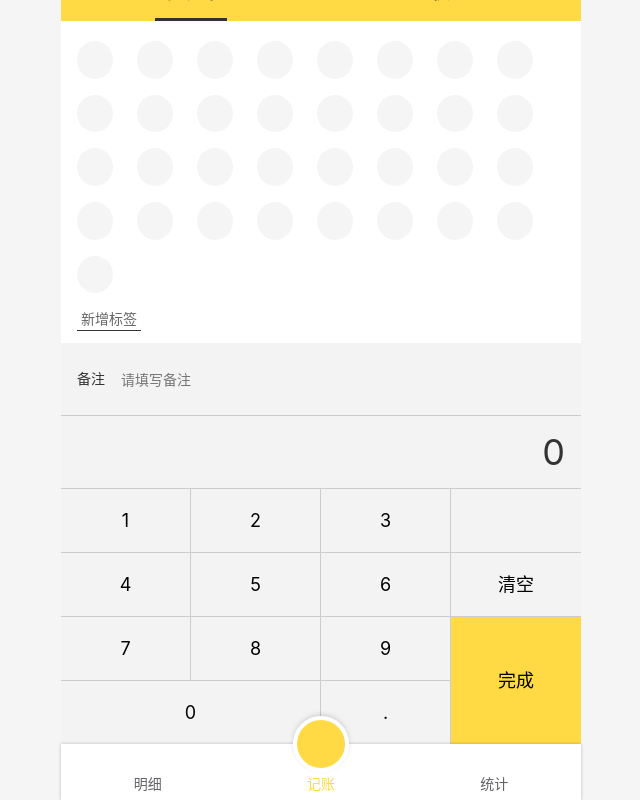
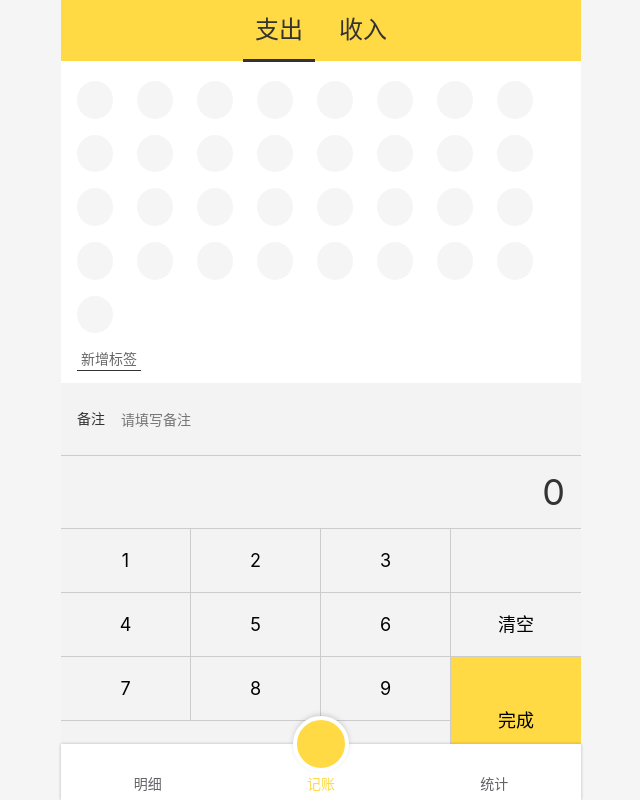
Before and after one commit to ygcedu/coinback-cash, a React app: page /#/money in a window 1280 px wide. Shown: the whole page, without its empty margins (319-959 px from the left). Built offline with nearby package versions, Linux system fonts and the light colour scheme.

Commit message:
记账页顶部固定，中间标签页可滑动

```diff
--- a/src/views/Money.tsx
+++ b/src/views/Money.tsx
@@ -20,6 +20,10 @@ const defaultFormData = {
   category: '-' as Category,
   amount: 0
 };
+
+const Wrapper = styled.div`
+  overflow: auto;
+`;
 
 const CategoryWrapper = styled.div`
   background: #ffda44;
@@ -46,6 +50,7 @@ function Money() {
         <CategorySection value={selected.category}
                          onChange={category => onChange({category})}/>
       </CategoryWrapper>
+      <Wrapper>
         <TagsSection value={selected.tagIds}
                      onChange={tagIds => onChange({tagIds})}/>
         <NoteSection value={selected.note}
@@ -53,6 +58,7 @@ function Money() {
         <NumberPadSection value={selected.amount}
                           onChange={amount => onChange({amount})}
                           onOk={submit}/>
+      </Wrapper>
     </MyLayout>
   );
 }
--- a/src/views/Money/CategorySection.tsx
+++ b/src/views/Money/CategorySection.tsx
@@ -9,21 +9,34 @@ const Wrapper = styled.section`
 
     > li {
       width: 50%;
-      text-align: center;
+      //text-align: center;
       padding: 16px 0;
+
+      &.selected > span {
         position: relative;
 
-      &.selected::after {
+        &::after {
           content: '';
           display: block;
           height: 3px;
           background: #333;
           position: absolute;
-        bottom: 0;
+          bottom: -18px;
           width: 3em;
           left: 50%;
           transform: translateX(-50%);
         }
+      }
+    }
+
+    > li:first-child {
+      text-align: right;
+      padding-right: 18px;
+    }
+
+    > li:nth-child(2) {
+      text-align: left;
+      padding-left: 18px;
     }
   }
 `;
@@ -45,7 +58,7 @@ const CategorySection: React.FC<Props> = (props) => {
         {categoryList.map(c =>
           <li key={c} className={category === c ? 'selected' : ''}
               onClick={() => props.onChange(c)}>
-            {categoryMap[c]}
+            <span>{categoryMap[c]}</span>
           </li>
         )}
       </ul>
```
Lines whose indentation alone changed are shown as unchanged.
